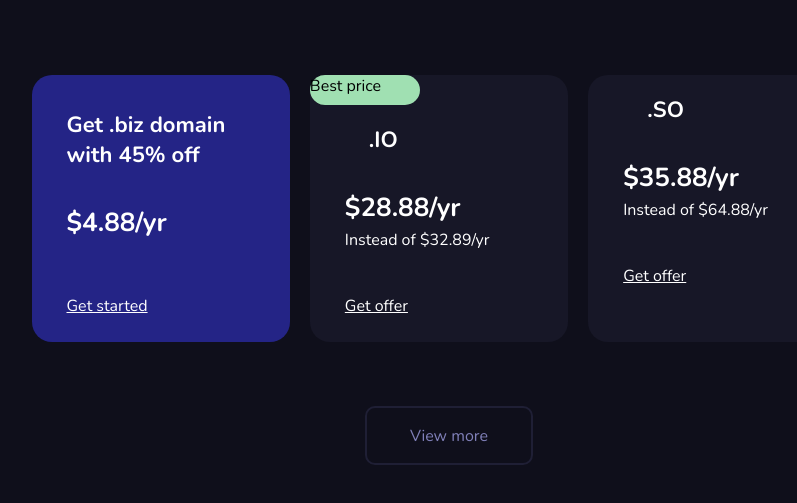
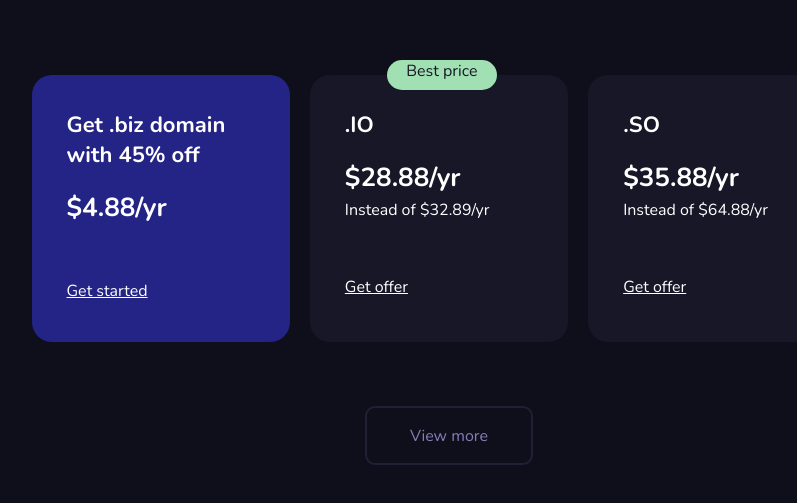
Before and after one commit to MarieleRibeiro/trabalhando-responsivo, a plain HTML site: page index.html in a window 1280 px wide. Shown: the part 103-606 px from the top of the page, without its empty margins (191-988 px from the left). Drawn offline with nearby package versions, Linux system fonts and the light colour scheme.

Commit message:
alterações css

```diff
--- a/style.css
+++ b/style.css
@@ -62,19 +62,21 @@ header p {
   font-size: 26px;
   line-height: 35px;
   color: #ffffff;
-  margin: 35px 59px 55px 35px;
+  margin-right: 59px;
+  margin-bottom: 55px;
+  margin-left: 35px;
 }
+
 a {
   font-style: normal;
   font-weight: normal;
   font-size: 16px;
   line-height: 22px;
   color: #ffffff;
-  margin-right: 140px;
-  margin-bottom: 40px;
   margin-left: 35px;
 }
 .card {
+  position: relative;
   background: #171727;
   border-radius: 20px;
   width: 265px;
@@ -82,10 +84,17 @@ a {
   margin-right: 20px;
 }
 .best {
+  position: absolute;
   background: #a0e0b2;
   border-radius: 15px;
   width: 110px;
   height: 30px;
+  margin-left: 77px;
+  margin-top: -15px;
+  font-size: 16px;
+  line-height: 22px;
+  color: #171727;
+  text-align: center;
 }
 .card h1 {
   font-style: normal;
@@ -93,7 +102,7 @@ a {
   font-size: 22px;
   line-height: 30px;
   color: #ffffff;
-  margin: 20px 59px 35px;
+  margin: 35px 59px 20px 35px;
 }
 .card h2 {
   font-style: normal;
@@ -111,7 +120,7 @@ a {
   line-height: 22px;
   color: #ffffff;
   margin-left: 35px;
-  margin-bottom: 44px;
+  margin-bottom: 55px;
 }
 button {
   background: #0f0f1b;
```
